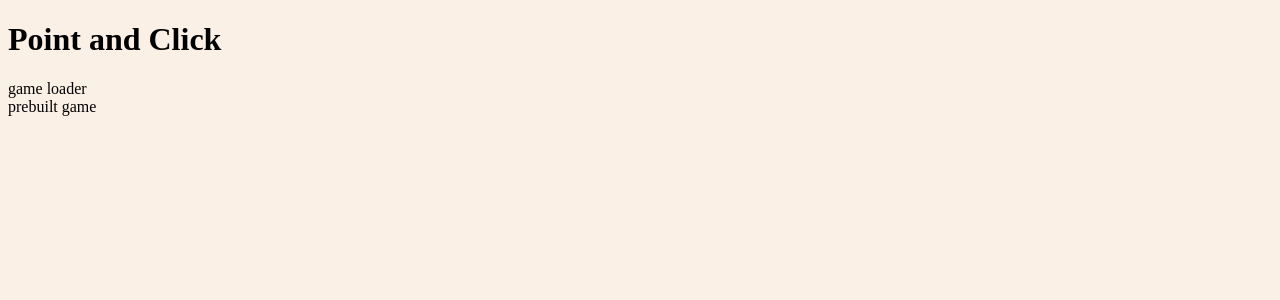
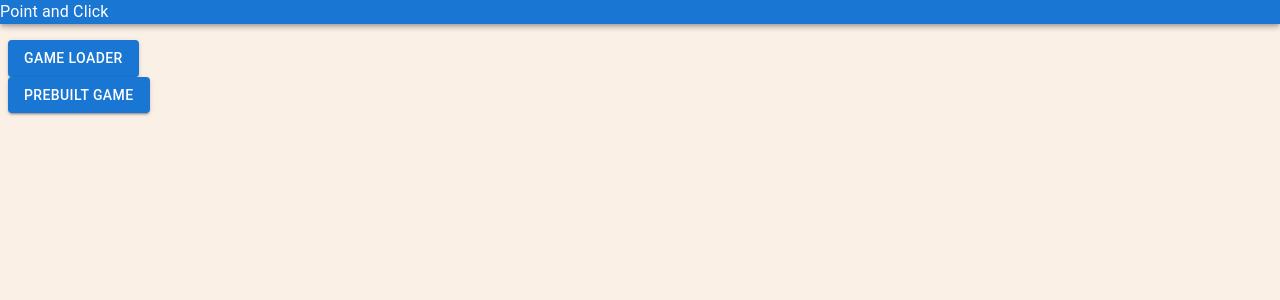
Before and after one commit to dblatcher/point-and-click, a Next.js app in the folder point-and-click-next/: page / in a window 1280 px wide. Shown: the top 300 px of the page. Built offline with nearby package versions, Linux system fonts and the light colour scheme.

Commit message:
use MUI package

```diff
--- a/point-and-click-next/package.json
+++ b/point-and-click-next/package.json
@@ -9,6 +9,9 @@
     "lint": "next lint"
   },
   "dependencies": {
+    "@emotion/react": "^11.10.6",
+    "@emotion/styled": "^11.10.6",
+    "@mui/material": "^5.11.13",
     "@types/node": "18.15.3",
     "@types/react": "18.0.28",
     "@types/react-dom": "18.0.11",
--- /dev/null
+++ b/point-and-click-next/src/components/AppHeader.tsx
@@ -0,0 +1,13 @@
+import { AppBar, Typography } from '@mui/material'
+import Link from 'next/link'
+
+
+export default function AppHeader() {
+    return (
+        <AppBar component='header'>
+            <Typography component="div" sx={{ flexGrow: 1 }}>
+                <Link href={'/'}>Point and Click</Link>
+            </Typography>
+        </AppBar>
+    )
+}
--- /dev/null
+++ b/point-and-click-next/src/components/LinkButton.tsx
@@ -0,0 +1,21 @@
+import { Button, ButtonTypeMap } from '@mui/material'
+import { MouseEventHandler, ReactNode } from 'react'
+import { useRouter } from 'next/router'
+
+type Props = ButtonTypeMap['props'] & {
+    href: string
+    children: ReactNode
+}
+
+export const LinkButton = (props: Props) => {
+    const router = useRouter()
+    const { children, href } = props
+    const onClick: MouseEventHandler = (event) => {
+        event.preventDefault()
+        router.push(href)
+    }
+
+    return (
+        <Button {...props} onClick={onClick}>{children}</Button>
+    )
+}
--- a/point-and-click-next/src/components/LoadDesignButton.tsx
+++ b/point-and-click-next/src/components/LoadDesignButton.tsx
@@ -3,6 +3,7 @@ import { uploadFile } from "@/oldsrc/lib/files";
 import { readGameFromZipFile } from "@/oldsrc/lib/zipFiles";
 import { ImageAsset } from "@/oldsrc/services/imageService";
 import { SoundAsset } from "@/oldsrc/services/soundService";
+import { Button } from "@mui/material";
 import { FunctionComponent } from "react";
 
 interface Props {
@@ -29,5 +30,5 @@ export const LoadDesignButton: FunctionComponent<Props> = ({ onLoad, onError })
         onLoad(gameDesign, imageAssets, soundAssets)
     }
 
-    return <button onClick={upload}>Load Design</button>
+    return <Button onClick={upload}>Load Design</Button>
 }
--- a/point-and-click-next/src/pages/index.tsx
+++ b/point-and-click-next/src/pages/index.tsx
@@ -1,5 +1,7 @@
+import AppHeader from '@/components/AppHeader'
+import { LinkButton } from '@/components/LinkButton'
+import { Box } from '@mui/material'
 import Head from 'next/head'
-import Link from 'next/link'
 
 
 export default function Home() {
@@ -11,15 +13,18 @@ export default function Home() {
         <meta name="viewport" content="width=device-width, initial-scale=1" />
         <link rel="icon" href="/favicon.ico" />
       </Head>
-      <main>
-        <h1>Point and Click</h1>
-        <div>
-          <Link href={'./game-loader'}>game loader</Link>
-        </div>
-        <div>
-          <Link href={'./prebuilt-game'}>prebuilt game</Link>
-        </div>
-      </main>
+
+      <Box sx={{ display: 'flex' }} paddingTop={'2rem'}>
+        <AppHeader />
+        <Box component='main'>
+          <div>
+            <LinkButton href="./game-loader" variant='contained'>game loader</LinkButton>
+          </div>
+          <div>
+            <LinkButton href="./prebuilt-game" variant='contained'>prebuilt game</LinkButton>
+          </div>
+        </Box>
+      </Box>
     </>
   )
 }
```
Also changed, not shown: point-and-click-next/src/pages/game-loader.tsx (+11 -6 lines), point-and-click-next/src/pages/prebuilt-game.tsx (+14 -10 lines), 1 other file (tests, documents, lock files or other folders).
